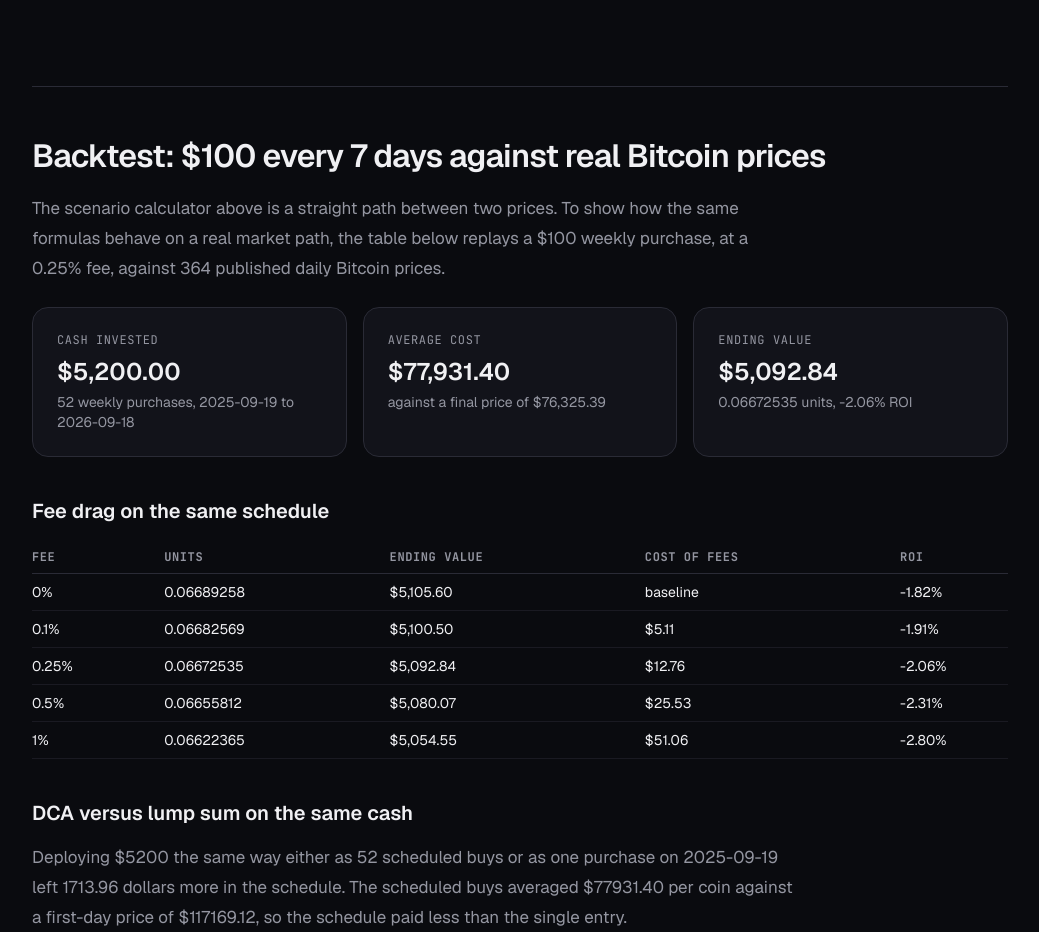
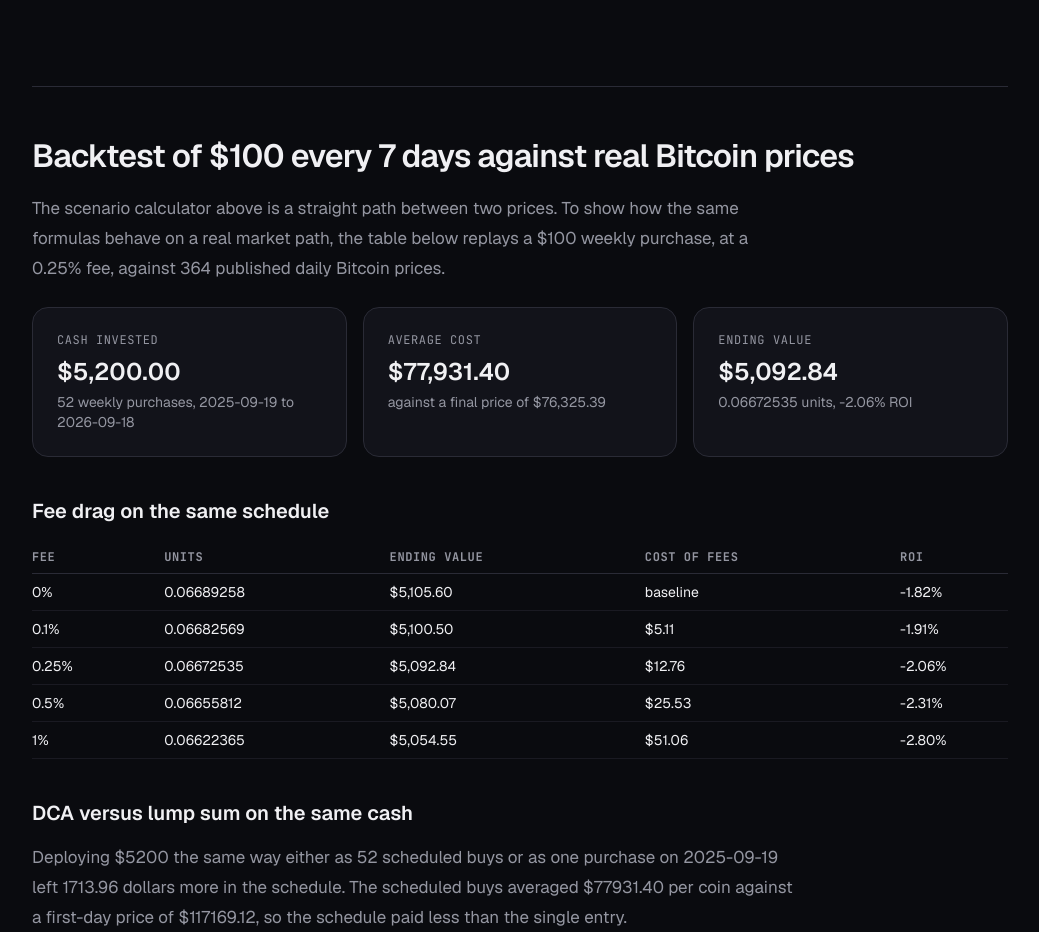
Before and after one commit to theluckystrike/earlythunder, a Next.js app: page /crypto-dca-calculator in a window 1280 px wide. Shown: the part 4600-5532 px from the top of the page, without its empty margins (120-1159 px from the left). Built offline with nearby package versions, Linux system fonts and the light colour scheme.

Commit message:
seo: post-ship validation fixes - drop FAQPage schema, H3 colon, add og:image PNG, SEC link already /updated

```diff
--- a/src/app/crypto-dca-calculator/page.tsx
+++ b/src/app/crypto-dca-calculator/page.tsx
@@ -5,7 +5,7 @@ import dataset from "../../../data/btc-daily-365.json";
 
 const title = "Crypto DCA calculator with fees";
 const description = "Model recurring crypto purchases with trading fees, average cost, and a 364-day real Bitcoin price backtest cross-checked across two exchanges.";
-export const metadata: Metadata = { title: { absolute: title }, description, alternates: { canonical: "https://earlythunder.com/crypto-dca-calculator" }, robots: { index: true, follow: true }, openGraph: { type: "article", title, description, url: "https://earlythunder.com/crypto-dca-calculator" }, twitter: { card: "summary_large_image", title, description } };
+export const metadata: Metadata = { title: { absolute: title }, description, alternates: { canonical: "https://earlythunder.com/crypto-dca-calculator" }, robots: { index: true, follow: true }, openGraph: { type: "article", title, description, url: "https://earlythunder.com/crypto-dca-calculator", images: [{ url: "/og-default.png", width: 1200, height: 630 }] }, twitter: { card: "summary_large_image", title, description, images: ["/og-default.png"] } };
 
 const rows = (dataset as PriceDataset).rows;
 const CONTRIBUTION = 100;
@@ -42,7 +42,7 @@ const spec: CalculatorPageSpec = {
 function BacktestSection() {
   return (
     <section className="mt-20 border-t border-border-subtle pt-12">
-      <h2 className="text-2xl font-semibold tracking-tight text-text-primary md:text-[2rem]">Backtest: $100 every 7 days against real Bitcoin prices</h2>
+      <h2 className="text-2xl font-semibold tracking-tight text-text-primary md:text-[2rem]">Backtest of $100 every 7 days against real Bitcoin prices</h2>
       <p className="mt-4 max-w-3xl text-[1.0625rem] leading-[1.75] text-text-secondary">The scenario calculator above is a straight path between two prices. To show how the same formulas behave on a real market path, the table below replays a $100 weekly purchase, at a {FEE_PERCENT}% fee, against {rows.length} published daily Bitcoin prices.</p>
       <div className="mt-6 grid gap-4 md:grid-cols-3">
         <div className="rounded-2xl border border-border-subtle bg-bg-secondary p-6"><p className="font-mono text-xs uppercase tracking-wider text-text-secondary">Cash invested</p><p className="mt-2 text-2xl font-semibold text-text-primary">{formatUsd(dca.cash)}</p><p className="mt-1 text-sm text-text-secondary">{dca.contributions} weekly purchases, {dca.firstDate} to {dca.lastDate}</p></div>
--- a/src/app/layout.tsx
+++ b/src/app/layout.tsx
@@ -24,7 +24,7 @@ export const metadata: Metadata = {
     title: "Early Thunder",
     description: "Hear the storm before anyone else. Pre-mainstream opportunity intelligence.",
     url: "https://earlythunder.com",
-    images: [{ url: "/og-default.svg", width: 1200, height: 630 }],
+    images: [{ url: "/og-default.png", width: 1200, height: 630 }],
   },
   twitter: {
     card: "summary_large_image",
--- a/src/components/CryptoCalculatorPage.tsx
+++ b/src/components/CryptoCalculatorPage.tsx
@@ -36,10 +36,6 @@ function schemas(spec: CalculatorPageSpec): readonly Record<string, unknown>[] {
       "@context": "https://schema.org", "@type": "Article", headline: spec.title,
       description: spec.description, url, mainEntityOfPage: url,
       datePublished: "2026-09-13", dateModified: "2026-09-13", author: AUTHOR, publisher: PUBLISHER,
-    },
-    {
-      "@context": "https://schema.org", "@type": "FAQPage",
-      mainEntity: spec.faqs.map((faq) => ({ "@type": "Question", name: faq.question, acceptedAnswer: { "@type": "Answer", text: faq.answer } })),
     },
     {
       "@context": "https://schema.org", "@type": "BreadcrumbList",
```
Also changed, not shown: public/og-default.png (added).
